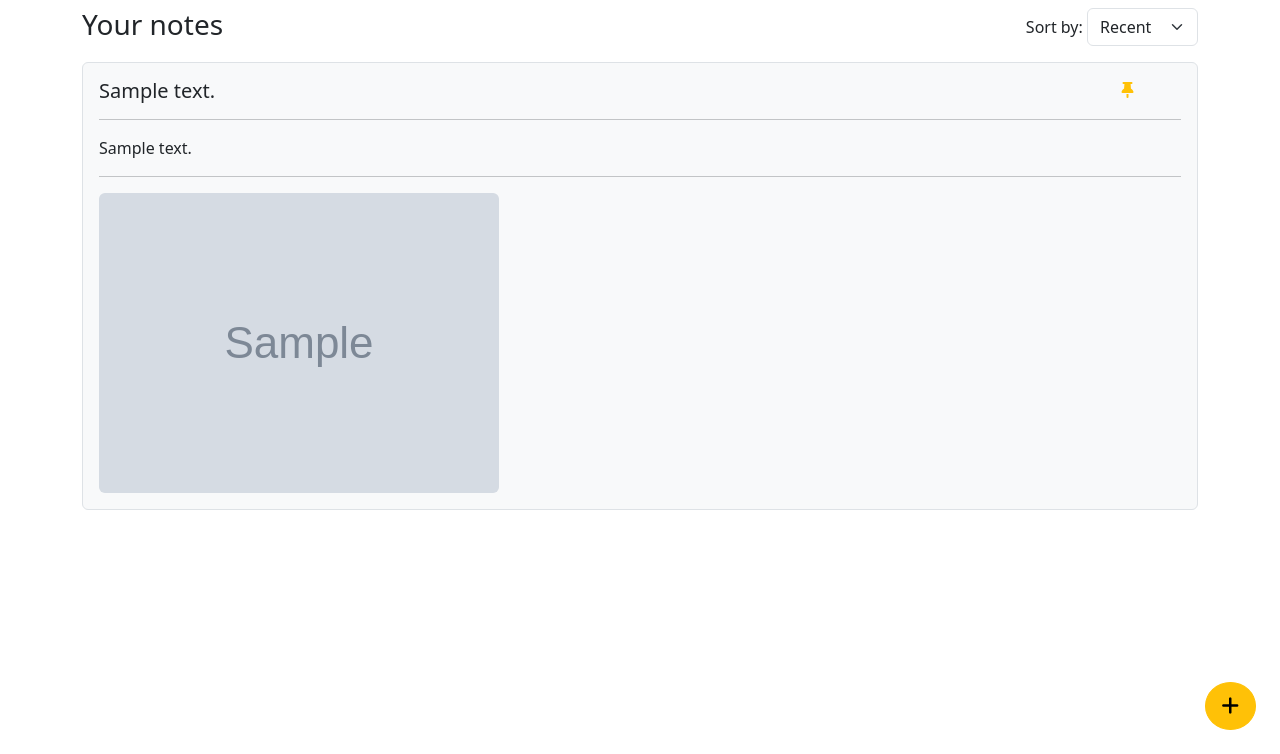
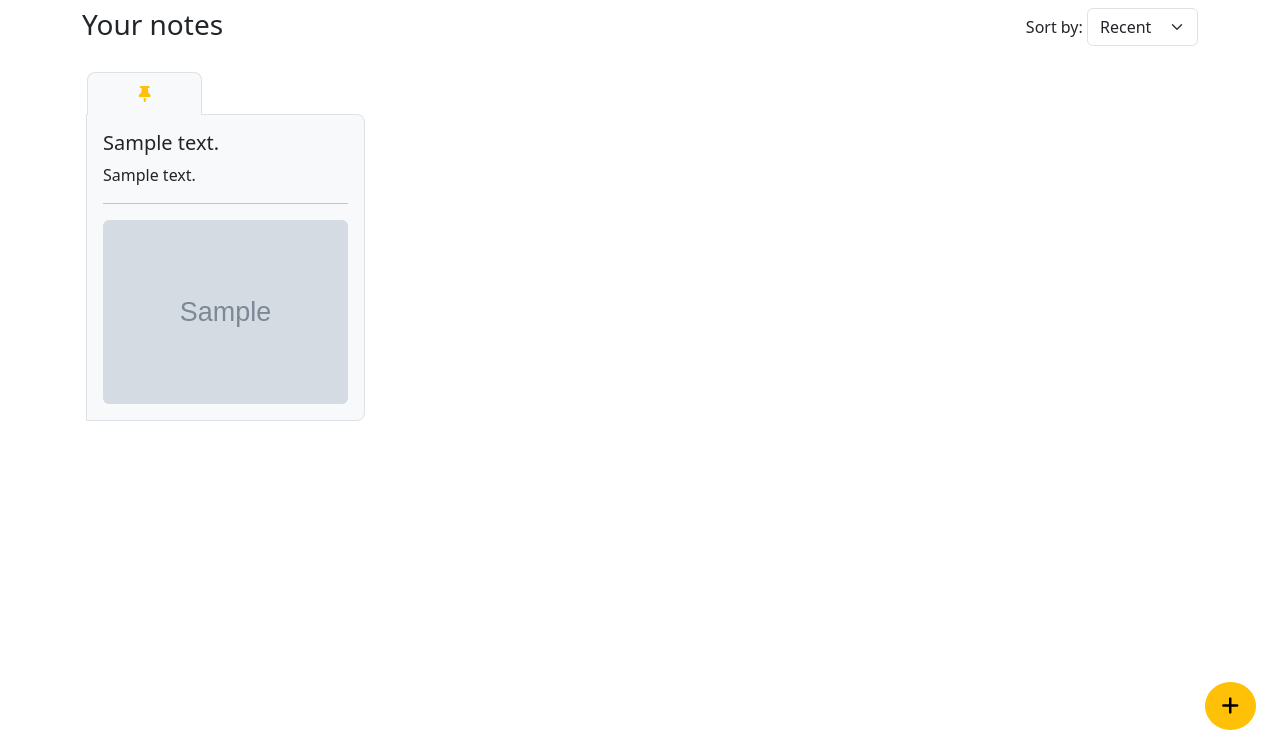
Before and after one commit to hahahamidreza/webnote, a PHP site: page /webnote/panel.php in a window 1280 px wide. Shown: the part 46-800 px from the top of the page. Run offline with PHP 8.4, Linux system fonts and the light colour scheme; the visitor is signed in with stand-in values (Sample User, id 1); tables that the repository leaves empty or names only in its code hold one stand-in row (values such as "Sample post"); grey boxes marked "Sample" are stand-in pictures; some web fonts are replaced.

Commit message:
url parameter added

```diff
--- a/panel.php
+++ b/panel.php
@@ -54,35 +54,49 @@ require_once("header.php"); ?>
                 </form>
                 <h3>Your notes</h3>
             </div>
-
+            <div class="d-flex mt-5 flex-wrap">
                 <?php
                 //            $query="SELECT * FROM `user_note` WHERE `user_id` = '$_SESSION[user_id]'";
                 $check = mysqli_query($conn, "SELECT * FROM `user_note` WHERE `user_id` = '$_SESSION[user_id]'");
                 if (mysqli_num_rows($check) > 0) {
                     while ($note = mysqli_fetch_assoc($check)) {
                         ?>
-                    <div class="border rounded position-relative p-3 mb-3 bg-light">
+                        <div class="border col-3 rounded-3 rounded-start-0 position-relative p-3 m-1 bg-light">
+                            <div class="position-absolute justify-content-center col-5 gap-1 bg-light bottom-100
+                            start-0 border border-bottom-0 rounded-top-3 d-flex flex-row align-items-center">
+                                <a href="handle.php?type=note_action&note_id=<?php echo $note['note_id']; ?>&submit=delete"
+                                   class="p-2 btn text-decoration-none text-dark">
+                                    <i class="fa-regular fa-trash"></i>
+                                </a>
+                                <a href="handle.php?type=note_action&note_id=<?php echo $note['note_id']; ?>&submit=pin"
+                                   class="p-2 btn btn text-decoration-none text-dark">
+                                    <?php if ($note['pin_unpin']) { ?>
+                                        <i class="fa-solid fa-thumbtack text-warning"></i>
+                                    <?php } else { ?>
+                                        <i class="fa-regular fa-thumbtack text-dark"></i>
+                                    <?php } ?>
+                                </a>
+                                <a href="handle.php?type=note_action&note_id=<?php echo $note['note_id']; ?>&submit=edit"
+                                   class="p-2 btn text-decoration-none text-dark">
+                                    <i class="fa-regular fa-pen"></i>
+                                </a>
+                            </div>
                             <form class="d-flex position-absolute m-2    top-0 end-0 flex-row gap-1" action="handle.php"
                                   method="post">
                                 <input type="hidden" value="note_action" name="type">
                                 <input type="hidden" value="<?php echo $note['note_id'] ?>" name="note_id">
                                 <button type="submit" name="submit" value="delete" class="btn">
-                                <i class="fa-regular fa-trash"></i>
+
                                 </button>
                                 <button type="submit" class="btn" name="submit" value="pin/unpin">
-                                <?php if ($note['pin_unpin']) { ?>
-                                    <i class="fa-solid fa-thumbtack text-warning"></i>
-                                <?php } else { ?>
-                                    <i class="fa-regular fa-thumbtack text-dark"></i>
-                                <?php } ?>
+
                                     <!--                                <i class="fa-regular fa-thumbtack"></i>-->
                                 </button>
                                 <button type="submit" class="btn" name="submit" value="edit">
-                                <i class="fa-regular fa-pen"></i>
+
                                 </button>
                             </form>
                             <h5><?php echo $note['note_tittle'] ?></h5>
-                        <hr>
                             <p><?php echo $note['note_content'] ?></p>
                             <hr>
                             <!--                        --><?php //if ($note['pin_unpin']) {
@@ -102,4 +116,5 @@ require_once("header.php"); ?>
                 ?>
             </div>
         </div>
+    </div>
 <?php require_once("footer.php");
```
Also changed, not shown: handle.php (+34 -0 lines). Lines whose indentation alone changed are shown as unchanged.
